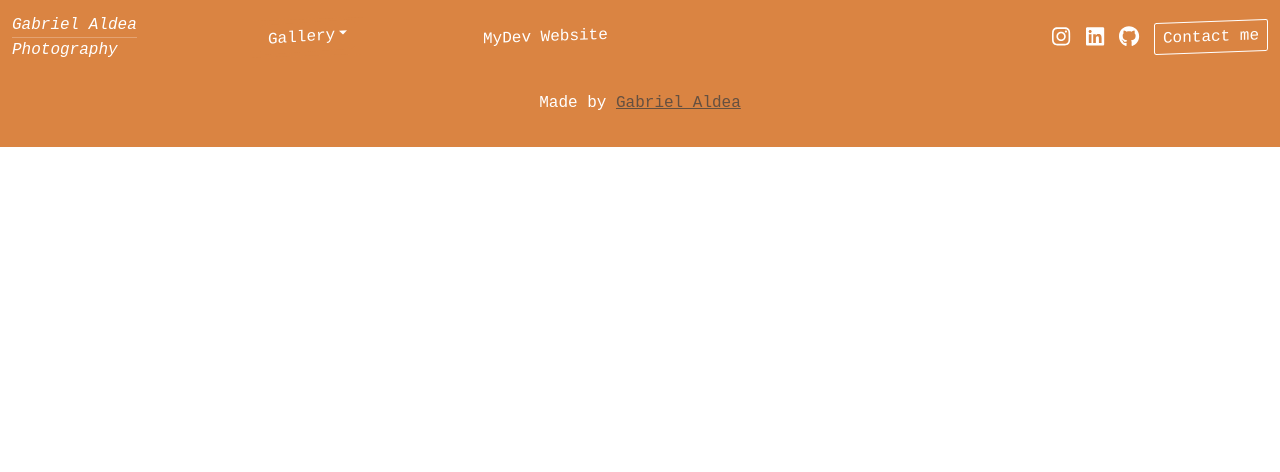
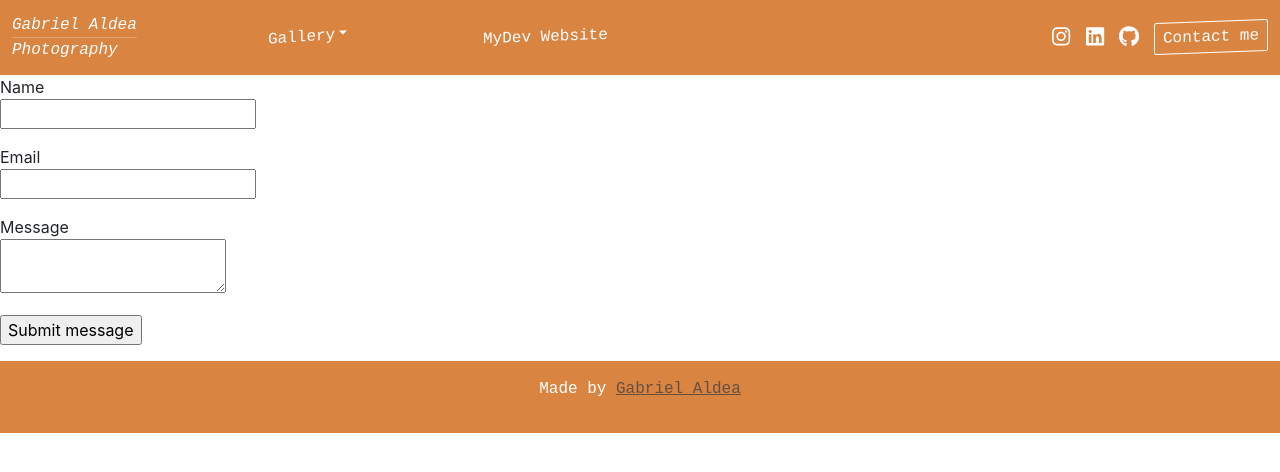
Before and after one commit to galdea/PhotographyWebsite-FE, a React (Create React App) app: page /contactme in a window 1280 px wide. Shown: the top 472 px of the page. Built offline with nearby package versions, Linux system fonts and the light colour scheme.

Commit message:
form tryout, needs styling

```diff
--- a/src/App.js
+++ b/src/App.js
@@ -5,6 +5,7 @@
 import Navbar from './component/navbar';
 import ScrollToTop from './component/scrollToTop';
 import Animals from './pages/animals';
+import ContactMe from './pages/contactMe';
 import Home from './pages/home';
 import Kids from './pages/kids';
 import Natura from './pages/natura';
@@ -26,6 +27,7 @@
               <Route path="/natura" element={<Natura />} />
               <Route path="/kids" element={<Kids />} />
               <Route path="/animals" element={<Animals />} />
+              <Route path="/contactme" element={<ContactMe />} />
             </Routes>
           </div>
 
--- a/src/component/navbar.js
+++ b/src/component/navbar.js
@@ -73,7 +73,7 @@
               >
                 <FontAwesomeIcon icon={faGithub} className="social-icon" />
               </a>
-              <a href="#contact" className="btn contact">
+              <a href="/contactme" className="btn contact">
                 Contact me
               </a>
             </div>
--- /dev/null
+++ b/src/pages/contactMe.js
@@ -0,0 +1,26 @@
+import React from 'react';
+
+const ContactMe = () => {
+  return (
+    <form name="contact" method="post">
+      <input type="hidden" name="form-name" value="contact" />
+      <p>
+        <label htmlFor="name">Name</label> <br />
+        <input type="text" id="name" name="name" required />
+      </p>
+      <p>
+        <label htmlFor="email">Email</label> <br />
+        <input type="email" id="email" name="email" required />
+      </p>
+      <p>
+        <label htmlFor="message">Message</label> <br />
+        <textarea id="message" name="message" required></textarea>
+      </p>
+      <p>
+        <input type="submit" value="Submit message" />
+      </p>
+    </form>
+  );
+};
+
+export default ContactMe;
```
Also changed, not shown: src/styles/contactMe.css (added).
